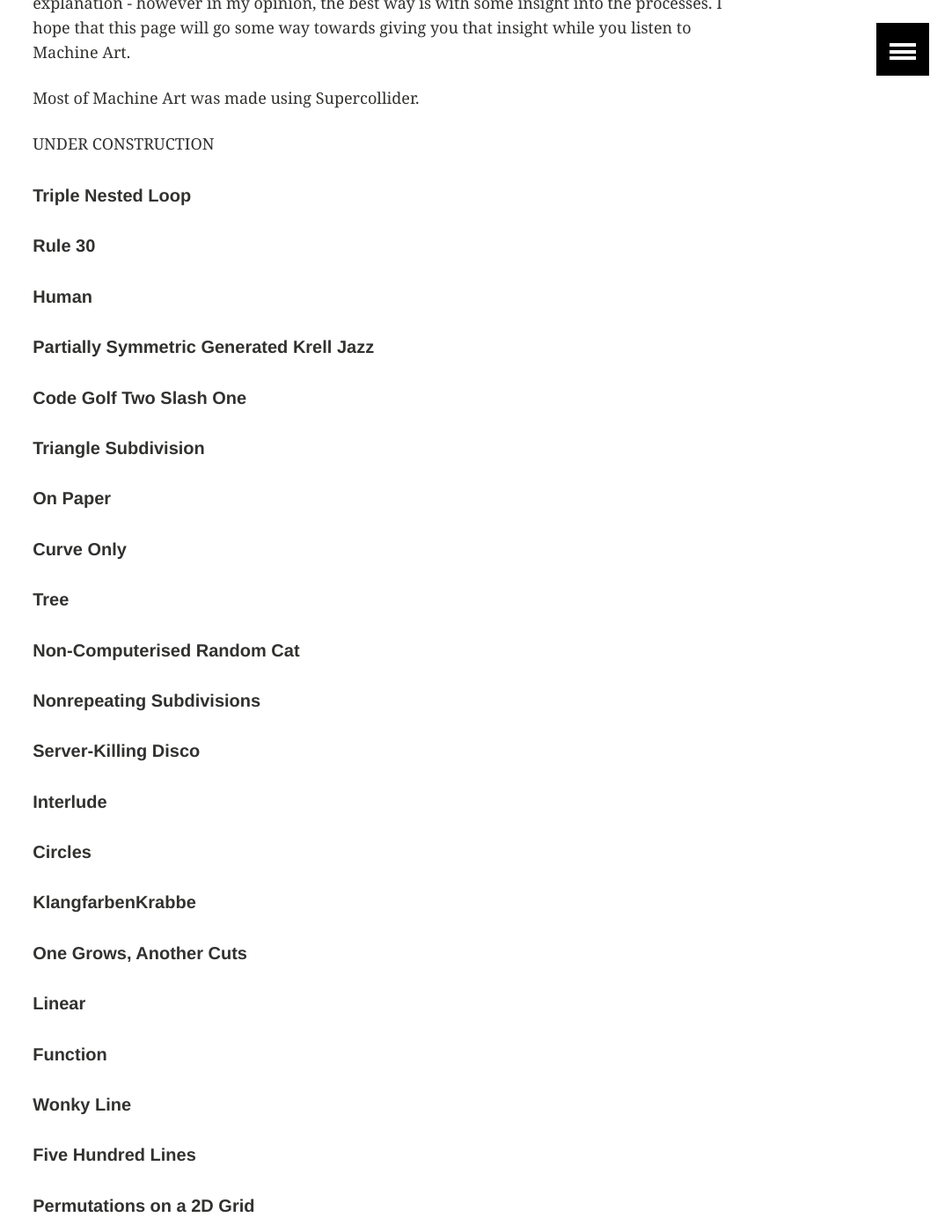
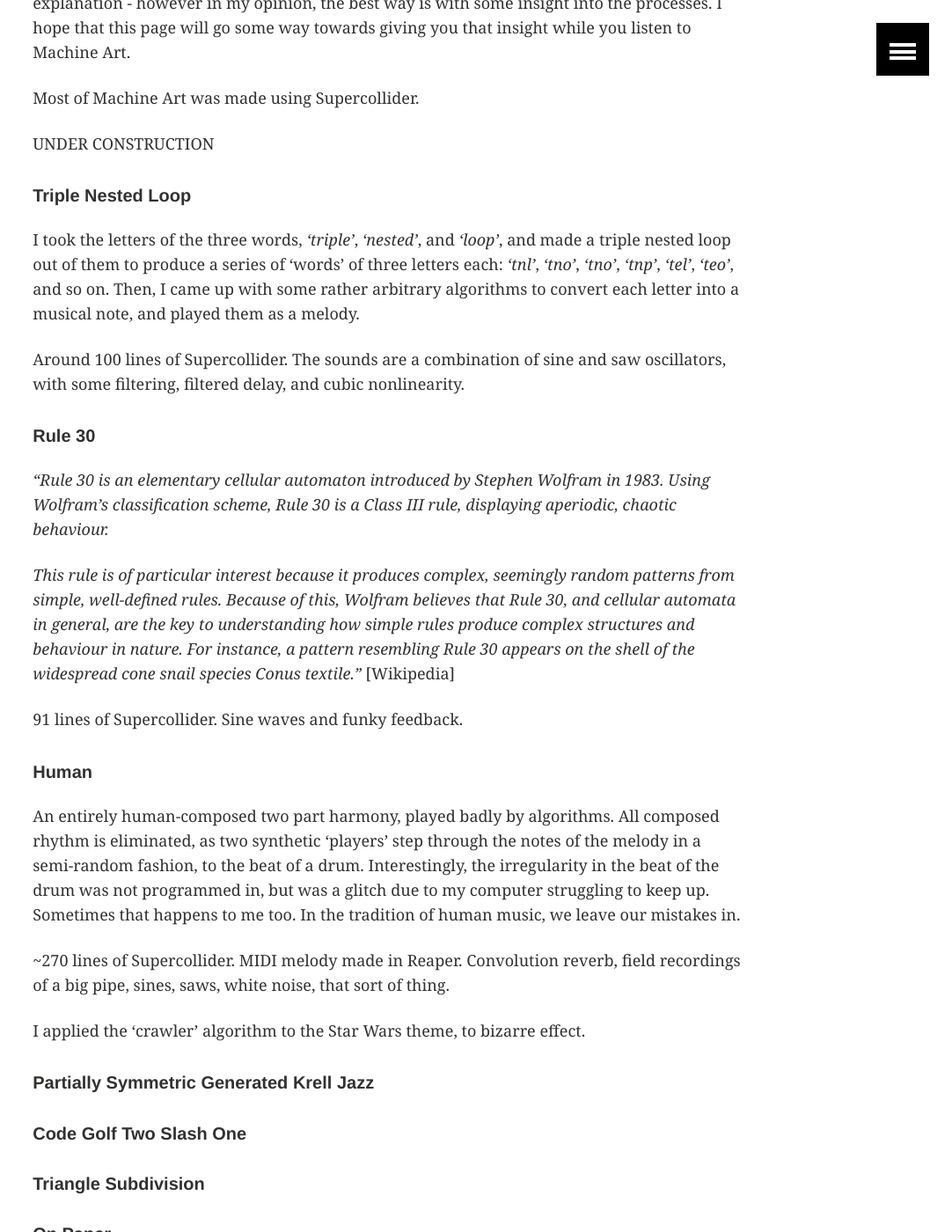
Before and after one commit to ArthurStart/git-blog, a Jekyll site: the page built from _posts/music/2023-07-26-MachineArt.md, in a window 1280 px wide and 1400 px high, scrolled down 2179 px. Shown: the whole window at 88% size, without its empty margins (198-1280 px from the left). Built offline with Jekyll 4.4.1, drawn with Linux system fonts in a browser that asks for light colours; comment, search, counter and statistics services are not loaded.

Commit message:
Some tracks done

```diff
--- a/_posts/music/2023-07-26-MachineArt.md
+++ b/_posts/music/2023-07-26-MachineArt.md
@@ -27,9 +27,25 @@ UNDER CONSTRUCTION
 
 ##### Triple Nested Loop
 
+I took the letters of the three words, *'triple'*, *'nested'*, and *'loop'*, and made a triple nested loop out of them to produce a series of 'words' of three letters each: *'tnl'*, *'tno'*, *'tno'*, *'tnp'*, *'tel'*, *'teo'*, and so on. Then, I came up with some rather arbitrary algorithms to convert each letter into a musical note, and played them as a melody.
+
+Around 100 lines of Supercollider. The sounds are a combination of sine and saw oscillators, with some filtering, filtered delay, and cubic nonlinearity.
+
 ##### Rule 30
 
+*"Rule 30 is an elementary cellular automaton introduced by Stephen Wolfram in 1983. Using Wolfram's classification scheme, Rule 30 is a Class III rule, displaying aperiodic, chaotic behaviour.*
+
+*This rule is of particular interest because it produces complex, seemingly random patterns from simple, well-defined rules. Because of this, Wolfram believes that Rule 30, and cellular automata in general, are the key to understanding how simple rules produce complex structures and behaviour in nature. For instance, a pattern resembling Rule 30 appears on the shell of the widespread cone snail species Conus textile."* [Wikipedia]
+
+91 lines of Supercollider. Sine waves and funky feedback.
+
 ##### Human
+
+An entirely human-composed two part harmony, played badly by algorithms. All composed rhythm is eliminated, as two synthetic 'players' step through the notes of the melody in a semi-random fashion, to the beat of a drum. Interestingly, the irregularity in the beat of the drum was not programmed in, but was a glitch due to my computer struggling to keep up. Sometimes that happens to me too. In the tradition of human music, we leave our mistakes in.
+
+~270 lines of Supercollider. MIDI melody made in Reaper. Convolution reverb, field recordings of a big pipe, sines, saws, white noise, that sort of thing.
+
+I applied the 'crawler' algorithm to the Star Wars theme, to bizarre effect.
 
 ##### Partially Symmetric Generated Krell Jazz
 
```
